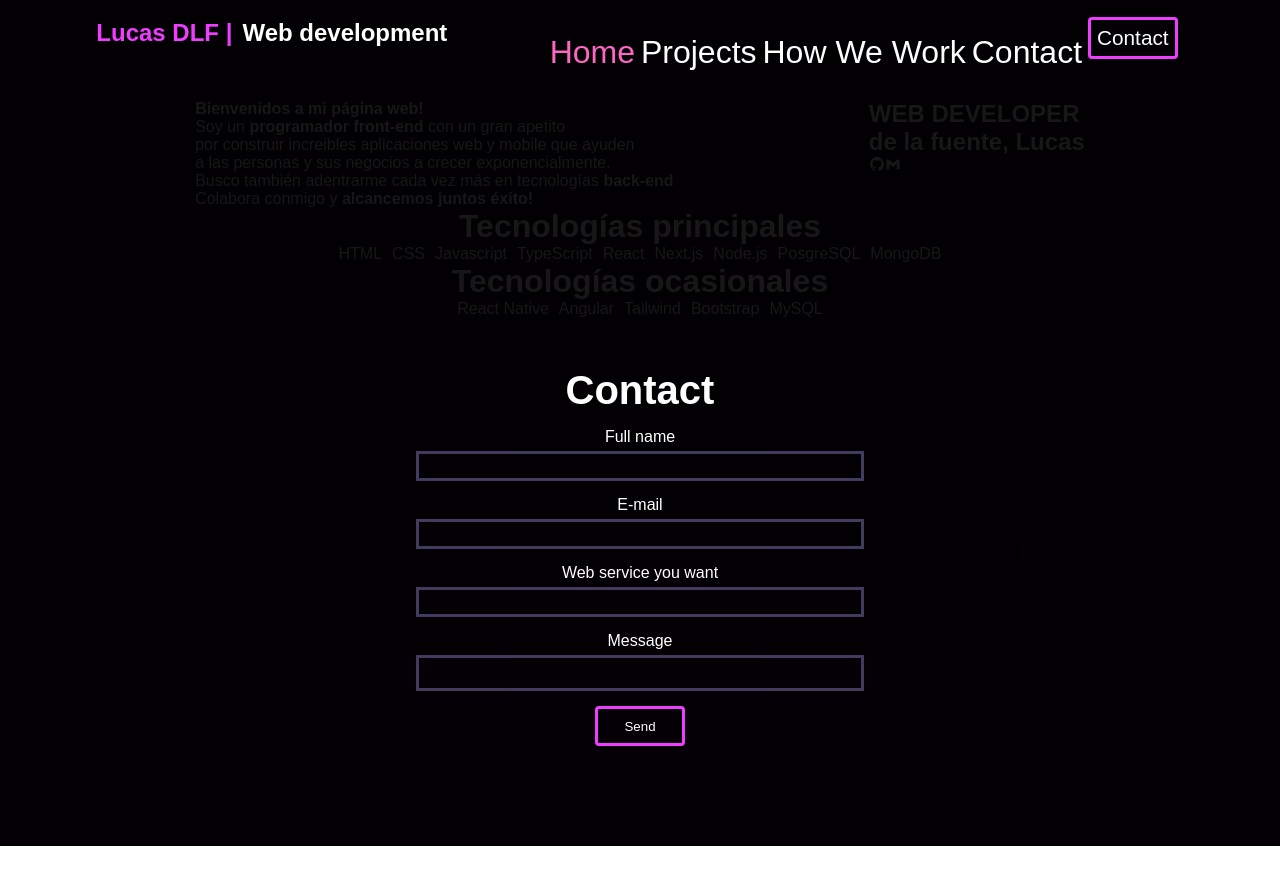
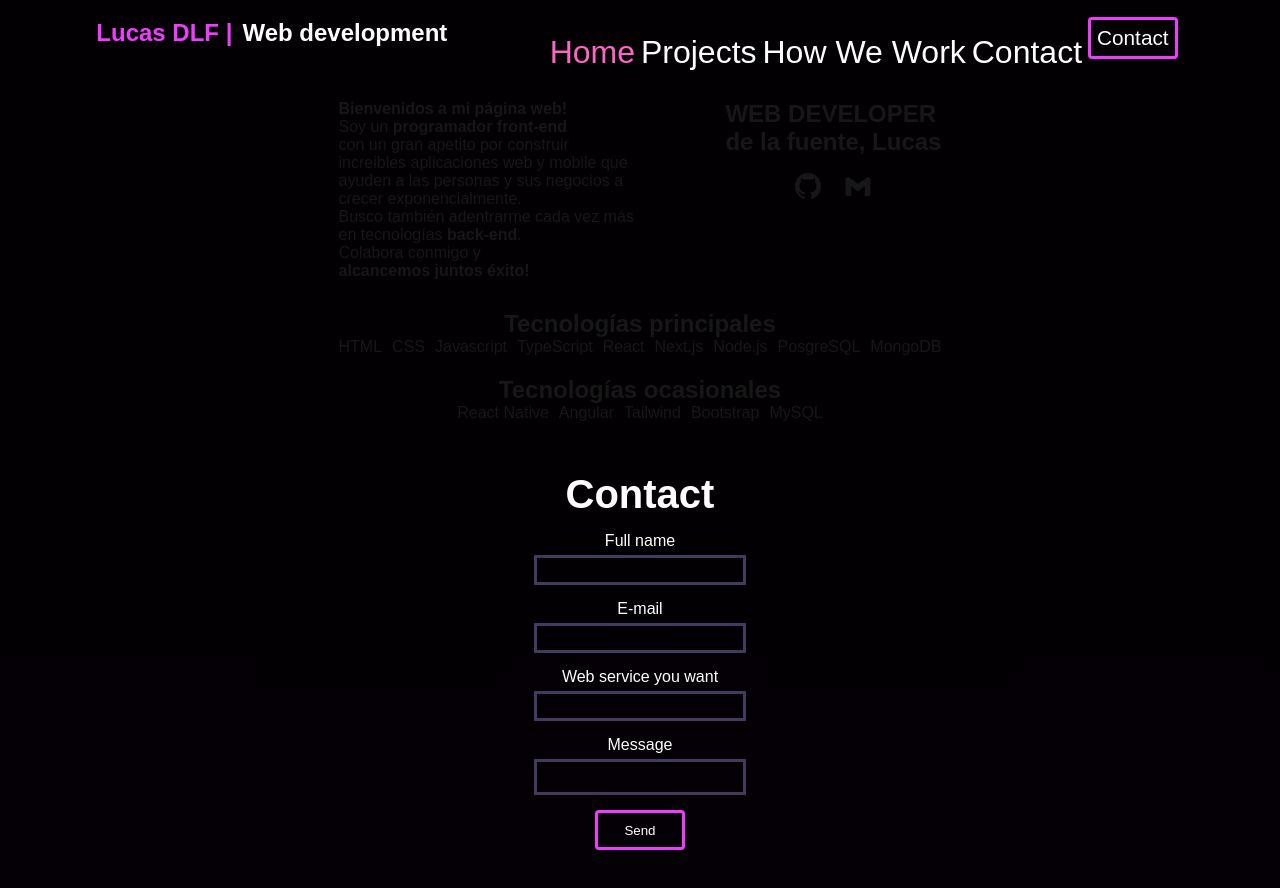
Before and after one commit to Lucano17/lucas.dev-page, a Next.js app: page / in a window 1280 px wide. Shown: the top 888 px of the page. Before the commit the page ends 846 px from the top, so only its background shows below. Built offline with nearby package versions, Linux system fonts and the light colour scheme.

Commit message:
HomePage html position

```diff
--- a/src/app/layout.module.css
+++ b/src/app/layout.module.css
@@ -5,6 +5,8 @@
   }
 
   .content {
+    display: flex;
+    justify-content: center;
     margin-top: 100px;
     flex-grow: 1; /* El contenido crece y ocupa el espacio disponible */
   }
--- a/src/components/technologies/TechnologiesCard.tsx
+++ b/src/components/technologies/TechnologiesCard.tsx
@@ -9,7 +9,7 @@ interface Props {
 export const TechnologiesCard = ({title, techs}: Props) => {
   return (
     <div className={styles.container}>
-        <h1>{title}</h1>
+        <h2>{title}</h2>
         <ul>
 
         {techs.map((tech)=>(
--- a/src/screens/Home.module.css
+++ b/src/screens/Home.module.css
@@ -5,5 +5,30 @@
 
 .sectionContainer {
     display: flex;
-    justify-content: space-evenly;
+    justify-content: space-between;
 }
+
+.sectionContainer section {
+    display: flex;
+    flex-direction: column;
+}
+
+.sectionContainer p {
+    text-align: left;
+    width: 300px;
+}
+
+.socialWebs {
+    display: flex;
+    justify-content: center;
+    margin-top: 15px;
+    gap: 20px;
+    font-size: 30px;
+}
+
+.technologies {
+    display: flex;
+    flex-direction: column;
+    margin-top: 30px;
+    gap: 20px;
+}
--- a/src/screens/Home.tsx
+++ b/src/screens/Home.tsx
@@ -34,12 +34,14 @@ export const HomePage = () => {
           <p>
             <b>Bienvenidos a mi página web!</b>
             <br />
-            Soy un <b>programador front-end</b> con un gran apetito <br />
-            por construir increibles aplicaciones web y mobile que ayuden <br />
-            a las personas y sus negocios a crecer exponencialmente. <br />
-            Busco también adentrarme cada vez más en tecnologías <b>back-end</b>
+            Soy un <b>programador front-end</b> <br />
+            con un gran apetito por construir increibles aplicaciones web y
+            mobile que ayuden a las personas y sus negocios a crecer
+            exponencialmente. <br />
+            Busco también adentrarme cada vez más en tecnologías <b>back-end</b>.
             <br />
-            Colabora conmigo y <b>alcancemos juntos éxito!</b>
+            Colabora conmigo y <br />
+            <b>alcancemos juntos éxito!</b>
           </p>
         </section>
         <aside>
@@ -48,16 +50,15 @@ export const HomePage = () => {
             <span>de la fuente, Lucas</span>
           </h1>
           <div className={styles.socialWebs}>
-        <IoLogoGithub/>
-        <BiLogoGmail/>
-      </div>
+            <IoLogoGithub />
+            <BiLogoGmail />
+          </div>
         </aside>
       </div>
 
-
       <div className={styles.technologies}>
         <TechnologiesCard title={principalTitle} techs={principalTechs} />
-        <TechnologiesCard title={secondaryTitle} techs={secondaryTechs}/>
+        <TechnologiesCard title={secondaryTitle} techs={secondaryTechs} />
       </div>
     </div>
   );
```
